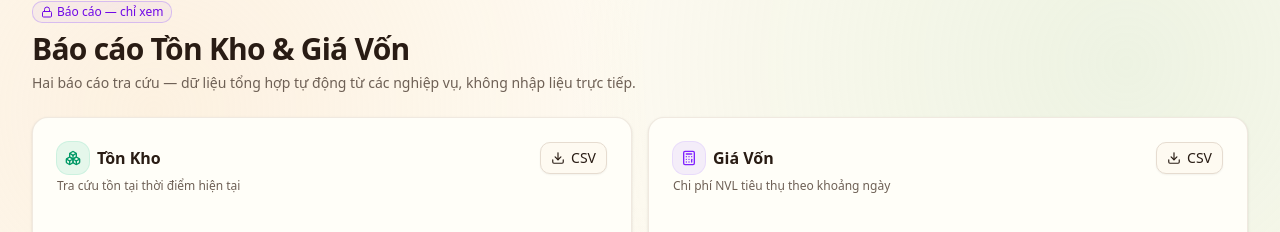
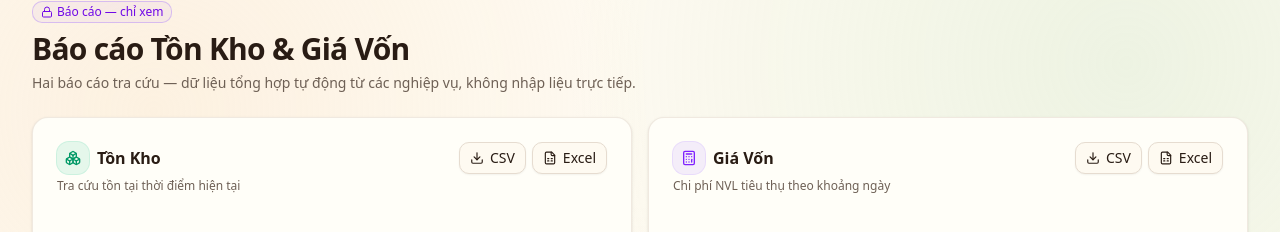
Before and after one commit to quangvu1908/bachlong-inventory-project, a Next.js app: page / in a window 1280 px wide. Shown: the part 5633-5865 px from the top of the page. Built offline with nearby package versions, Linux system fonts and the light colour scheme.

Commit message:
ab2a535b-d406-4928-8881-ac7d9fc5855e

```diff
--- a/src/components/inventory/reports-section.tsx
+++ b/src/components/inventory/reports-section.tsx
@@ -6,6 +6,7 @@ import {
   Boxes,
   Calculator,
   Download,
+  FileSpreadsheet,
   Lock,
   Info,
   TrendingUp,
@@ -29,6 +30,7 @@ import {
 } from '@/lib/inventory-stats'
 import { categoryLabels, categoryStyles } from '@/lib/inventory-data'
 import { downloadCSV, csvFilename } from '@/lib/csv-export'
+import { downloadXlsx, xlsxFilename } from '@/lib/xlsx-export'
 import { matchVi } from '@/lib/vi-search'
 import { useToast } from '@/hooks/use-toast'
 import { cn } from '@/lib/utils'
@@ -100,6 +102,29 @@ function StockReport() {
     })
   }
 
+  const handleExportXlsx = () => {
+    const rows: (string | number)[][] = [
+      ['NVL', 'Danh mục', 'ĐVT Kho', 'ĐVT Bar', 'Quy đổi', 'Đơn giá', 'Tồn Kho', 'Tồn Bar', 'Hạn sử dụng', 'Giá trị'],
+      ...filtered.map((m) => [
+        m.name,
+        categoryLabels[m.category],
+        m.unit,
+        m.unitBar ?? '',
+        m.convertFactor ?? '',
+        m.unitPrice,
+        m.stock,
+        m.barStock,
+        m.expiryDate ?? '',
+        m.unitPrice * m.stock,
+      ]),
+    ]
+    downloadXlsx(xlsxFilename('ton-kho'), [{ name: 'Tồn Kho', rows }])
+    toast({
+      title: 'Đã xuất Excel',
+      description: `${filtered.length} nguyên vật liệu — file ton-kho-*.xls`,
+    })
+  }
+
   return (
     <motion.div
       initial={{ opacity: 0, y: 18 }}
@@ -121,6 +146,7 @@ function StockReport() {
                 Tra cứu tồn tại thời điểm hiện tại
               </CardDescription>
             </div>
+            <div className="flex gap-1.5">
               <Button
                 variant="outline"
                 size="sm"
@@ -130,6 +156,16 @@ function StockReport() {
                 <Download className="size-3.5" />
                 CSV
               </Button>
+              <Button
+                variant="outline"
+                size="sm"
+                className="gap-1.5"
+                onClick={handleExportXlsx}
+              >
+                <FileSpreadsheet className="size-3.5" />
+                Excel
+              </Button>
+            </div>
           </div>
         </CardHeader>
         <CardContent className="space-y-3">
@@ -303,6 +339,31 @@ function CostReport() {
     })
   }
 
+  const handleExportXlsx = () => {
+    const exportRows = rows.filter(
+      (r) => r.tieuThu > 0 || r.nhapQty > 0 || r.xuatQty > 0
+    )
+    const xlsxRows: (string | number)[][] = [
+      ['NVL', 'Tồn đầu', 'Nhập', 'Xuất Bar', 'Tồn cuối', 'Tiêu thụ', 'Đơn giá', 'Giá vốn'],
+      ...exportRows.map((r) => [
+        r.material.name,
+        r.tonDau,
+        r.nhapQty,
+        r.xuatQty,
+        r.tonCuoi,
+        r.tieuThu,
+        r.material.unitPrice,
+        r.tieuThuValue,
+      ]),
+      ['', '', '', '', '', '', 'Tổng', totalConsumption],
+    ]
+    downloadXlsx(xlsxFilename('gia-von'), [{ name: 'Giá Vốn', rows: xlsxRows }])
+    toast({
+      title: 'Đã xuất Excel',
+      description: `${exportRows.length} NVL — file gia-von-*.xls`,
+    })
+  }
+
   return (
     <motion.div
       initial={{ opacity: 0, y: 18 }}
@@ -324,6 +385,7 @@ function CostReport() {
                 Chi phí NVL tiêu thụ theo khoảng ngày
               </CardDescription>
             </div>
+            <div className="flex gap-1.5">
               <Button
                 variant="outline"
                 size="sm"
@@ -333,6 +395,16 @@ function CostReport() {
                 <Download className="size-3.5" />
                 CSV
               </Button>
+              <Button
+                variant="outline"
+                size="sm"
+                className="gap-1.5"
+                onClick={handleExportXlsx}
+              >
+                <FileSpreadsheet className="size-3.5" />
+                Excel
+              </Button>
+            </div>
           </div>
         </CardHeader>
         <CardContent className="space-y-3">
--- /dev/null
+++ b/src/lib/xlsx-export.ts
@@ -0,0 +1,84 @@
+/**
+ * Excel export using SpreadsheetML 2003 XML format.
+ * No external library — produces an .xls file that opens in Excel/LibreOffice/Google Sheets.
+ * Preserves Vietnamese UTF-8 and supports multiple sheets.
+ */
+interface SheetData {
+  name: string
+  rows: (string | number)[][]
+}
+
+function escapeXml(s: string): string {
+  return String(s)
+    .replace(/&/g, '&amp;')
+    .replace(/</g, '&lt;')
+    .replace(/>/g, '&gt;')
+    .replace(/"/g, '&quot;')
+    .replace(/'/g, '&apos;')
+}
+
+/** Build SpreadsheetML 2003 XML document with one or more sheets. */
+function buildSpreadsheetXml(sheets: SheetData[]): string {
+  const colCount = Math.max(
+    ...sheets.map((s) => s.rows.map((r) => r.length).reduce((a, b) => Math.max(a, b), 0)),
+    1
+  )
+
+  const sheetXml = sheets
+    .map((sheet) => {
+      const rowsXml = sheet.rows
+        .map((row, ri) => {
+          const cellsXml = Array.from({ length: colCount })
+            .map((_, ci) => {
+              const val = row[ci]
+              if (val === undefined || val === '' || val === null) {
+                return `<Cell ss:Index="${ci + 1}"/>`
+              }
+              const isNum = typeof val === 'number' && !Number.isNaN(val)
+              return `<Cell ss:Index="${ci + 1}"><Data ss:Type="${isNum ? 'Number' : 'String'}">${escapeXml(
+                isNum ? String(val) : String(val)
+              )}</Data></Cell>`
+            })
+            .join('')
+          return `<Row ss:Index="${ri + 1}">${cellsXml}</Row>`
+        })
+        .join('')
+      return `<Worksheet ss:Name="${escapeXml(sheet.name)}"><Table>${rowsXml}</Table></Worksheet>`
+    })
+    .join('')
+
+  return `<?xml version="1.0" encoding="UTF-8"?>
+<?mso-application progid="Excel.Sheet"?>
+<Workbook xmlns="urn:schemas-microsoft-com:office:spreadsheet"
+ xmlns:o="urn:schemas-microsoft-com:office:office"
+ xmlns:x="urn:schemas-microsoft-com:office:excel"
+ xmlns:ss="urn:schemas-microsoft-com:office:spreadsheet"
+ xmlns:html="http://www.w3.org/TR/REC-html40">
+ <Styles>
+  <Style ss:ID="Header"><Font ss:Bold="1"/><Interior ss:Color="#F4EDE0" ss:Pattern="Solid"/></Style>
+  <Style ss:ID="Amount"><NumberFormat ss:Format="#,##0"/></Style>
+ </Styles>
+ ${sheetXml}
+</Workbook>`
+}
+
+export function downloadXlsx(filename: string, sheets: SheetData[]) {
+  const xml = buildSpreadsheetXml(sheets)
+  const blob = new Blob(['\uFEFF' + xml], {
+    type: 'application/vnd.ms-excel;charset=utf-8;',
+  })
+  const url = URL.createObjectURL(blob)
+  const link = document.createElement('a')
+  link.href = url
+  link.download = filename
+  link.style.display = 'none'
+  document.body.appendChild(link)
+  link.click()
+  document.body.removeChild(link)
+  setTimeout(() => URL.revokeObjectURL(url), 1000)
+}
+
+export function xlsxFilename(prefix: string) {
+  const iso = new Date().toISOString().slice(0, 10)
+  return `${prefix}-${iso}.xls`
+}
```
Also changed, not shown: 1 other file (tests, documents, lock files or other folders). Lines whose indentation alone changed are shown as unchanged.
